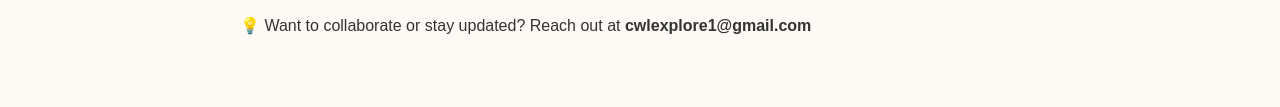
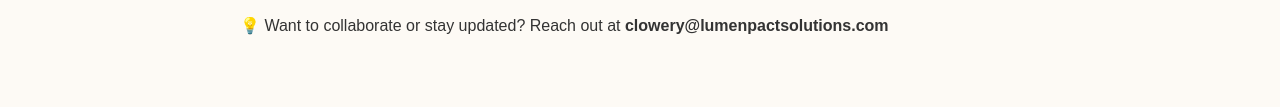
Before and after one commit to lumenpactsolutions/LumenPactSolutions, a plain HTML site: page index.html in a window 1280 px wide. Shown: the part 516-623 px from the top of the page. Drawn offline with Linux system fonts and the light colour scheme.

Commit message:
Update index.html

```diff
--- a/index.html
+++ b/index.html
@@ -64,7 +64,7 @@
       <p>Our flagship tool for tracking economic trends, optimizing portfolios, and planning financial independence. Join the movement.</p>
     </div>
 
-    <p>💡 Want to collaborate or stay updated? Reach out at <strong>cwlexplore1@gmail.com</strong></p>
+    <p>💡 Want to collaborate or stay updated? Reach out at <strong>clowery@lumenpactsolutions.com</strong></p>
   </div>
 
   <footer>
```
